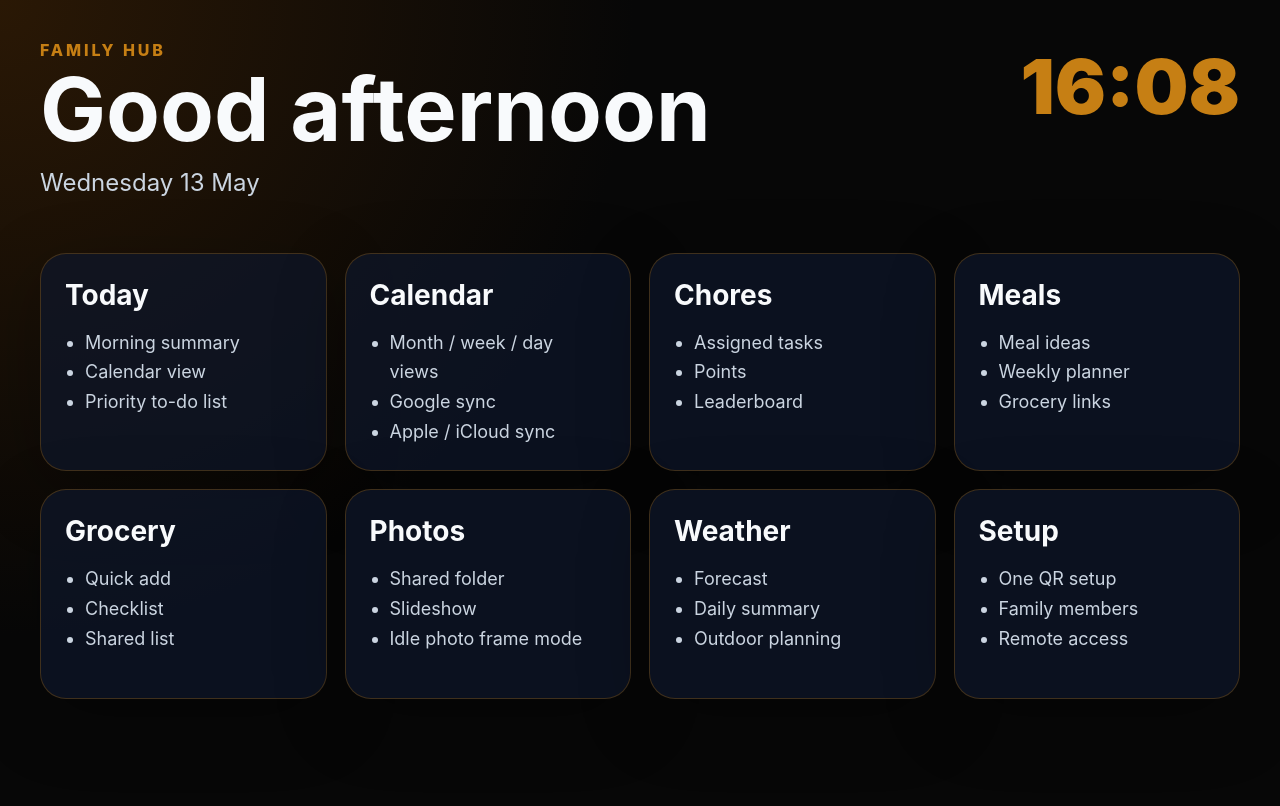
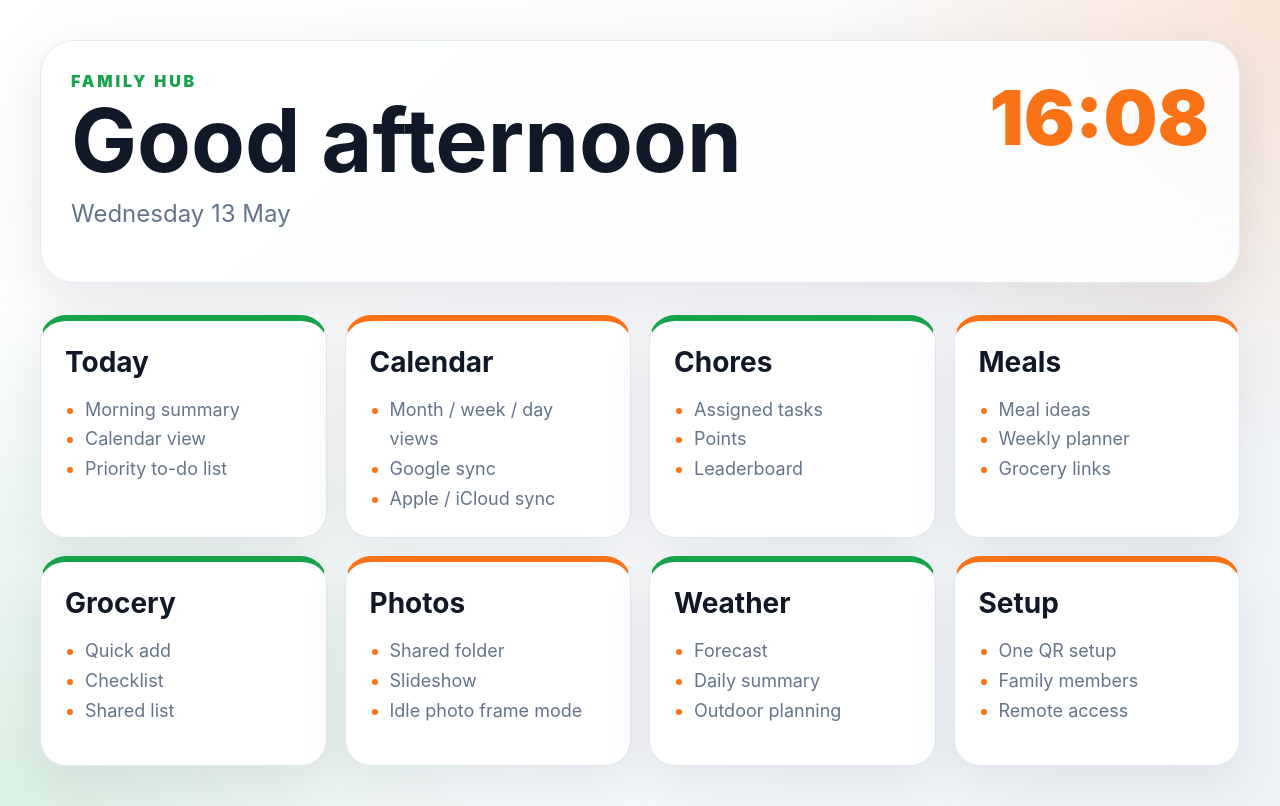
Before and after one commit to howellanthony-lang/family-hub, a React (Vite) app in the folder apps/ui/: page / in a window 1280 px wide. Built offline with nearby package versions, Linux system fonts and the light colour scheme.

Commit message:
Update dashboard to white black green orange theme

```diff
--- a/apps/ui/src/style.css
+++ b/apps/ui/src/style.css
@@ -1,7 +1,14 @@
 :root {
   font-family: Inter, system-ui, -apple-system, BlinkMacSystemFont, "Segoe UI", sans-serif;
-  color: #f8fafc;
-  background: #070707;
+  color: #111827;
+  background: #f8fafc;
+  --black: #111827;
+  --white: #ffffff;
+  --soft-white: #f8fafc;
+  --green: #16a34a;
+  --orange: #f97316;
+  --muted: #64748b;
+  --border: #e2e8f0;
 }
 
 * { box-sizing: border-box; }
@@ -9,7 +16,10 @@
 body {
   margin: 0;
   min-height: 100vh;
-  background: radial-gradient(circle at top left, #2a1805, #070707 42%);
+  background:
+    radial-gradient(circle at top right, rgba(249, 115, 22, 0.16), transparent 30%),
+    radial-gradient(circle at bottom left, rgba(22, 163, 74, 0.14), transparent 34%),
+    linear-gradient(135deg, #ffffff 0%, #f8fafc 55%, #eef2f7 100%);
 }
 
 .app {
@@ -23,13 +33,18 @@ body {
   justify-content: space-between;
   gap: 24px;
   margin-bottom: 32px;
+  background: rgba(255, 255, 255, 0.86);
+  border: 1px solid var(--border);
+  border-radius: 34px;
+  padding: 30px;
+  box-shadow: 0 18px 60px rgba(15, 23, 42, 0.10);
 }
 
 .eyebrow {
-  color: #c67f14;
+  color: var(--green);
   text-transform: uppercase;
   letter-spacing: 0.18em;
-  font-weight: 800;
+  font-weight: 900;
   margin: 0 0 8px;
 }
 
@@ -37,10 +52,11 @@ h1 {
   font-size: clamp(42px, 7vw, 88px);
   line-height: 0.95;
   margin: 0;
+  color: var(--black);
 }
 
 .date {
-  color: #cbd5e1;
+  color: var(--muted);
   font-size: 24px;
   margin-top: 16px;
 }
@@ -48,7 +64,7 @@ h1 {
 .time {
   font-size: clamp(36px, 6vw, 76px);
   font-weight: 900;
-  color: #c67f14;
+  color: var(--orange);
 }
 
 .grid {
@@ -59,24 +75,34 @@ h1 {
 
 .card {
   min-height: 210px;
-  background: rgba(15, 23, 42, 0.72);
-  border: 1px solid rgba(198, 127, 20, 0.28);
+  background: var(--white);
+  border: 1px solid var(--border);
+  border-top: 6px solid var(--green);
   border-radius: 26px;
   padding: 24px;
-  box-shadow: 0 20px 70px rgba(0, 0, 0, 0.28);
+  box-shadow: 0 18px 50px rgba(15, 23, 42, 0.08);
+}
+
+.card:nth-child(even) {
+  border-top-color: var(--orange);
 }
 
 .card h2 {
   margin: 0 0 16px;
   font-size: 28px;
+  color: var(--black);
 }
 
 .card ul {
   margin: 0;
   padding-left: 20px;
-  color: #cbd5e1;
+  color: var(--muted);
   font-size: 18px;
   line-height: 1.65;
+}
+
+.card li::marker {
+  color: var(--orange);
 }
 
 @media (max-width: 1100px) {
```
